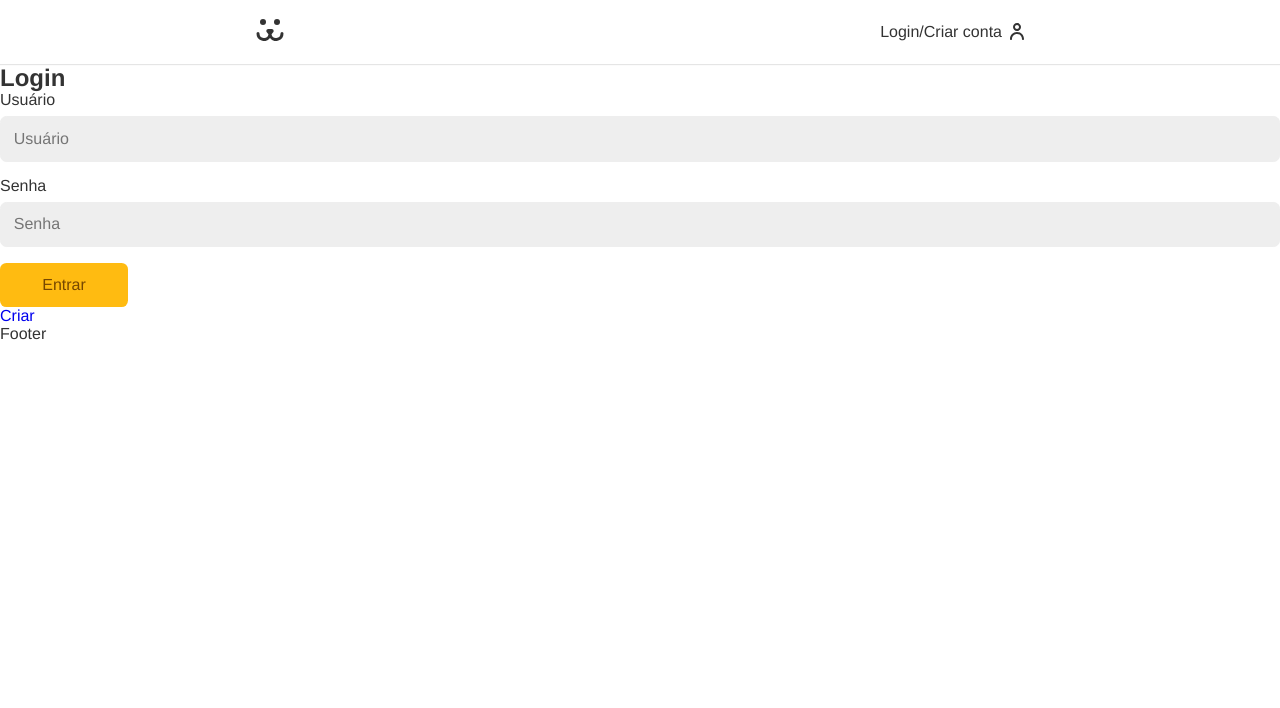
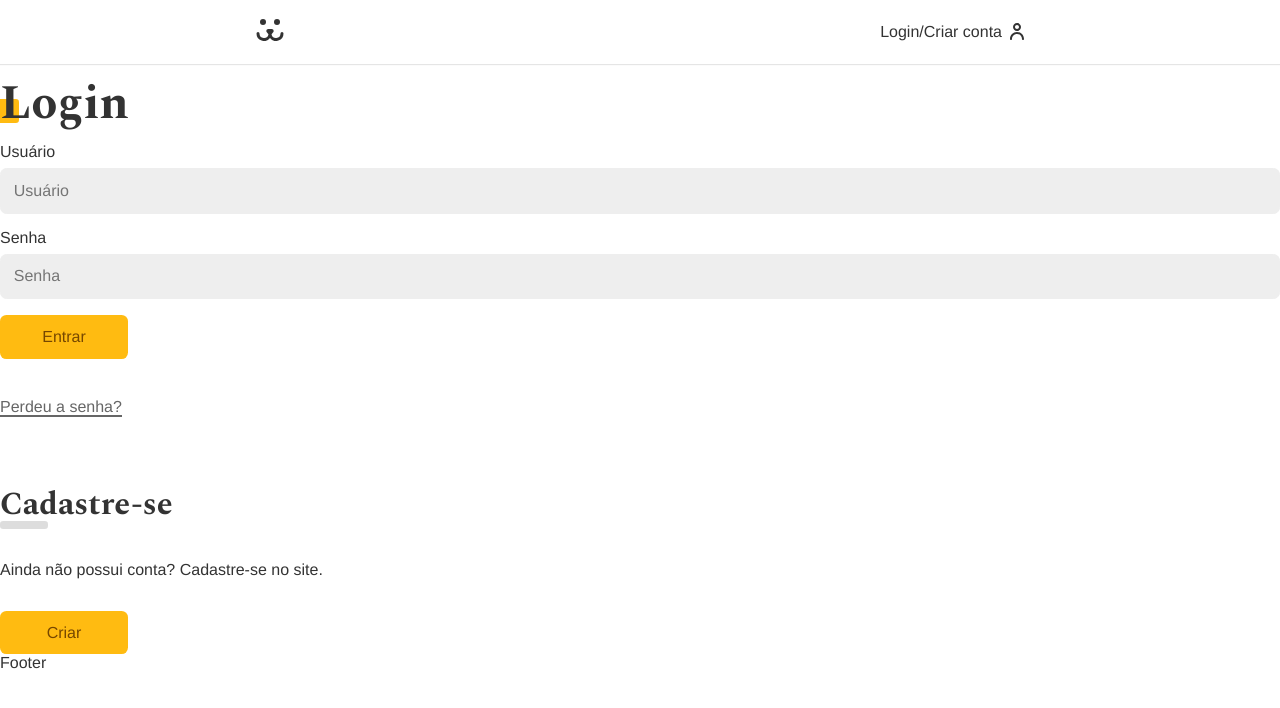
Before and after one commit to thiagoleet/dogs-origamid-react, a React (Vite) app: page /login in a window 1280 px wide. Shown: the top 708 px of the page. Built offline with nearby package versions, Linux system fonts and the light colour scheme.

Commit message:
Styling LoginForm page

```diff
--- a/src/App.css
+++ b/src/App.css
@@ -1,3 +1,5 @@
+@import url("https://fonts.googleapis.com/css2?family=Spectral:wght@400;700&display=swap");
+
 * {
   box-sizing: border-box;
 }
@@ -43,6 +45,7 @@ input {
 
 a {
   text-decoration: none;
+  color: #333;
 }
 
 .container {
@@ -50,3 +53,16 @@ a {
   padding: 0 1rem;
   margin: 0 auto;
 }
+
+.animeLeft {
+  opacity: 0;
+  transform: translateX(-20px);
+  animation: animeLeft 0.3s forwards;
+}
+
+@keyframes animeLeft {
+  to {
+    opacity: 1;
+    transform: initial;
+  }
+}
--- a/src/UserContext.jsx
+++ b/src/UserContext.jsx
@@ -1,13 +1,27 @@
 import React from "react";
+import { useNavigate } from "react-router-dom";
 import api from "./util/api";
 
 export const UserContext = React.createContext();
 
 export const UserStorage = ({ children }) => {
+  const navigate = useNavigate();
   const [data, setData] = React.useState(null);
   const [login, setLogin] = React.useState(null);
   const [loading, setLoading] = React.useState(false);
   const [error, setError] = React.useState(null);
+
+  const userLogout = React.useCallback(
+    async function () {
+      window.localStorage.removeItem("token");
+      setData(null);
+      setError(null);
+      setLoading(false);
+      setLogin(false);
+      navigate("/login");
+    },
+    [navigate]
+  );
 
   async function userLogin(username, password) {
     const { url, options } = api.TOKEN_POST({
@@ -16,15 +30,21 @@ export const UserStorage = ({ children }) => {
     });
 
     try {
+      setError(null);
       setLoading(true);
+
       const response = await fetch(url, options);
+      if (!response.ok) {
+        const { message } = await response.json();
+        throw new Error(`Error: ${message}`);
+      }
       const { token } = await response.json();
-      if (token) {
-        window.localStorage.setItem("token", token);
-        await getUser(token);
-      }
-    } catch (e) {
-      setError(e.message);
+      window.localStorage.setItem("token", token);
+      await getUser(token);
+      navigate("/conta");
+    } catch (err) {
+      setError(err.message);
+      setLogin(false);
     } finally {
       setLoading(false);
     }
@@ -35,10 +55,36 @@ export const UserStorage = ({ children }) => {
     const response = await fetch(url, options);
     const data = await response.json();
     setData(data);
+    setLogin(true);
   }
 
+  React.useEffect(() => {
+    async function autoLogin() {
+      const token = window.localStorage.getItem("token");
+      if (token) {
+        try {
+          setError(null);
+          setLoading(true);
+          const { url, options } = api.TOKEN_VALIDADE_POST(token);
+          const response = await fetch(url, options);
+          if (!response.ok) {
+            throw new Error("Token inválido");
+          }
+          await getUser(token);
+        } catch (err) {
+          userLogout();
+        } finally {
+          setLoading(false);
+        }
+      }
+    }
+    autoLogin();
+  }, [userLogout]);
+
   return (
-    <UserContext.Provider value={{ userLogin, data, error, loading, login }}>
+    <UserContext.Provider
+      value={{ userLogin, userLogout, data, error, loading, login }}
+    >
       {children}
     </UserContext.Provider>
   );
--- a/src/components/Header/Header.jsx
+++ b/src/components/Header/Header.jsx
@@ -5,7 +5,7 @@ import DogsIcon from "../../assets/dogs.svg?react";
 import { UserContext } from "../../UserContext";
 
 const Header = () => {
-  const { data } = React.useContext(UserContext);
+  const { data, userLogout } = React.useContext(UserContext);
 
   return (
     <header className={styles.header}>
@@ -14,9 +14,14 @@ const Header = () => {
           <DogsIcon />
         </Link>
         {data ? (
-          <Link className={styles.login} to="/conta">
-            {data.nome}
-          </Link>
+          <>
+            <Link className={styles.login} to="/conta">
+              {data.nome}
+              <button onClick={userLogout} className={styles.login}>
+                Sair
+              </button>
+            </Link>
+          </>
         ) : (
           <Link className={styles.login} to="/login">
             Login/Criar conta
--- /dev/null
+++ b/src/components/UI/Error.jsx
@@ -0,0 +1,9 @@
+import styled from "styled-components";
+
+const Error = styled.p`
+  color: #ff0000;
+  font-size: 0.875rem;
+  margin: 1rem 0;
+`;
+
+export default Error;
--- a/src/components/UI/Form/InputField.jsx
+++ b/src/components/UI/Form/InputField.jsx
@@ -1,6 +1,7 @@
 import React from "react";
 import Input from "./Input";
 import Label from "./Label";
+import Error from "../Error";
 
 import styles from "./InputField.module.css";
 
@@ -11,7 +12,7 @@ const InputField = ({ label, setValue, error, validate, ...props }) => {
         {label}
       </Label>
       <Input className={styles.input} {...props} />
-      {error && <p className={styles.erro}>{error}</p>}
+      {error && <Error className={styles.erro}>{error}</Error>}
     </div>
   );
 };
--- a/src/components/UI/Form/InputField.module.css
+++ b/src/components/UI/Form/InputField.module.css
@@ -1,9 +1,3 @@
 .wrapper {
   margin-bottom: 1rem;
 }
-
-.erro {
-  color: #ff0000;
-  font-size: 0.875rem;
-  margin-top: 0.25rem;
-}
--- /dev/null
+++ b/src/components/UI/Title.jsx
@@ -0,0 +1,24 @@
+import styled from "styled-components";
+
+const Title = styled.h1`
+  font-family: var(--type-second);
+  line-height: 1;
+  font-size: 3rem;
+  margin: 1rem 0;
+  position: relative;
+  z-index: 1;
+  &:after {
+    content: "";
+    display: block;
+    width: 1.5rem;
+    height: 1.5rem;
+    background: #fb1;
+    position: absolute;
+    bottom: 5px;
+    left: -5px;
+    border-radius: 0.2rem;
+    z-index: -1;
+  }
+`;
+
+export default Title;
--- a/src/pages/Login/Login.jsx
+++ b/src/pages/Login/Login.jsx
@@ -1,11 +1,18 @@
 import React from "react";
-import { Route, Routes } from "react-router-dom";
+import { Navigate, Route, Routes } from "react-router-dom";
 import LoginForm from "./LoginForm";
 import LoginCreate from "./LoginCreate";
 import LoginPasswordLost from "./LoginPasswordLost";
 import LoginPasswordReset from "./LoginPasswordReset";
+import { UserContext } from "../../UserContext";
 
 const Login = () => {
+  const { login } = React.useContext(UserContext);
+
+  if (login) {
+    return <Navigate to="/conta" />;
+  }
+
   return (
     <div>
       <Routes>
--- a/src/pages/Login/LoginForm.jsx
+++ b/src/pages/Login/LoginForm.jsx
@@ -1,14 +1,17 @@
 import React from "react";
-import { Link } from "react-router-dom";
-import api from "../../util/api";
+import { Link, useNavigate } from "react-router-dom";
 
+import { UserContext } from "../../UserContext";
 import Button from "../../components/UI/Form/Button";
+import Error from "../../components/UI/Error";
 import InputField from "../../components/UI/Form/InputField";
 import useForm from "../../hooks/useForm";
-import { UserContext } from "../../UserContext";
+import Title from "../../components/UI/Title";
+import styles from "./LoginForm.module.css";
 
 const LoginForm = () => {
-  const { userLogin } = React.useContext(UserContext);
+  const { userLogin, error, loading } = React.useContext(UserContext);
+  const naviga = useNavigate();
 
   const username = useForm({
     type: "text",
@@ -27,10 +30,14 @@ const LoginForm = () => {
     }
   }
 
+  function handleSignUp() {
+    naviga("/login/criar");
+  }
+
   return (
-    <section>
-      <h1>Login</h1>
-      <form onSubmit={handleSubmit}>
+    <section className="animeLeft">
+      <Title>Login</Title>
+      <form onSubmit={handleSubmit} className={styles.form}>
         <InputField
           placeholder="Usuário"
           label="Usuário"
@@ -45,10 +52,25 @@ const LoginForm = () => {
           required
           {...password}
         />
-        <Button>Entrar</Button>
+        {loading ? (
+          <Button disabled>Carregando...</Button>
+        ) : (
+          <Button>Entrar</Button>
+        )}
+
+        {error && <Error>{error}</Error>}
       </form>
 
-      <Link to="criar">Criar</Link>
+      <Link className={styles.perdeu} to="perdeu">
+        Perdeu a senha?
+      </Link>
+      <div className={styles.cadastro}>
+        <h2 className={styles.subtitle}>Cadastre-se</h2>
+        <p>Ainda não possui conta? Cadastre-se no site.</p>
+        <Button type="button" className={styles.criar} onClick={handleSignUp}>
+          Criar
+        </Button>
+      </div>
     </section>
   );
 };
--- /dev/null
+++ b/src/pages/Login/LoginForm.module.css
@@ -0,0 +1,43 @@
+.form {
+  margin-bottom: 2rem;
+}
+
+.perdeu {
+  display: inline-block;
+  color: #666;
+  padding: 0.5rem 0;
+  line-height: 1;
+}
+
+.perdeu::after {
+  content: "";
+  display: block;
+  height: 2px;
+  background: currentColor;
+  width: 100%;
+}
+
+.cadastro {
+  margin-top: 4rem;
+}
+
+.cadastro p {
+  margin-top: 2rem;
+  margin-bottom: 2rem;
+}
+
+.subtitle {
+  font-family: var(--type-second);
+  line-height: 1;
+  font-size: 2rem;
+}
+
+.subtitle::after {
+  content: "";
+  display: block;
+  height: 2px;
+  background: #ddd;
+  height: 0.5rem;
+  width: 3rem;
+  border-radius: 0.2rem;
+}
--- a/src/util/api.js
+++ b/src/util/api.js
@@ -3,6 +3,7 @@ const api = {
   endpoints: {
     token: "/jwt-auth/v1/token",
     user: "/api/user",
+    validate: "/validate",
   },
   TOKEN_POST: (body) => {
     return {
@@ -27,6 +28,17 @@ const api = {
       },
     };
   },
+  TOKEN_VALIDADE_POST: (token) => {
+    return {
+      url: api.url + api.endpoints.token + api.endpoints.validate,
+      options: {
+        method: "POST",
+        headers: {
+          Authorization: "Bearer " + token,
+        },
+      },
+    };
+  },
 };
 
 export default api;
```
